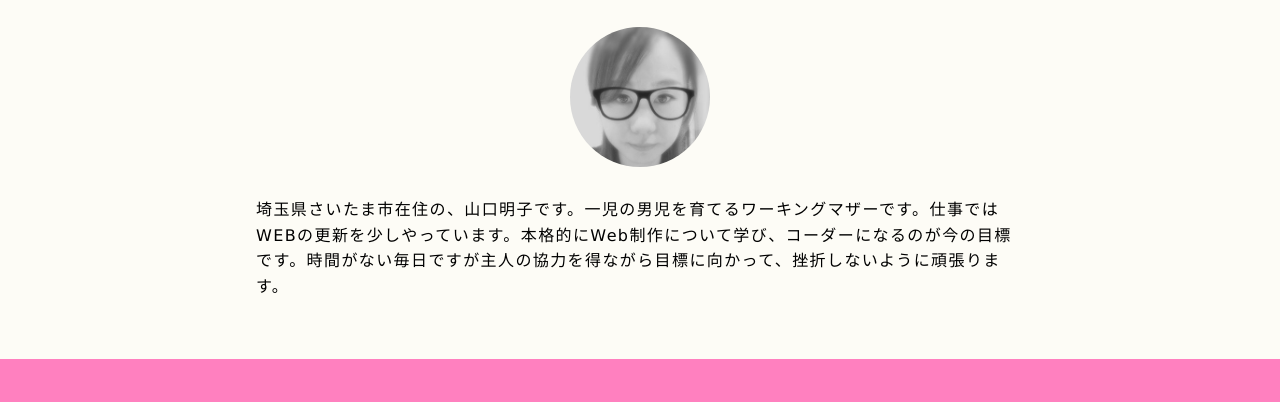
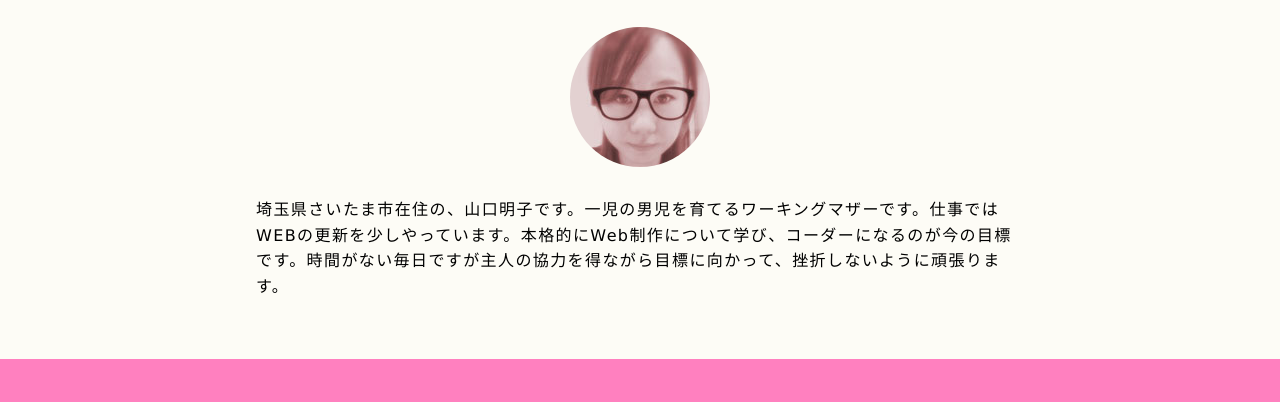
Before and after one commit to AkikoYamaguchi/AkikoYamaguchi.github.io, a plain HTML site: page index.html in a window 1280 px wide. Shown: the part 203-605 px from the top of the page. Drawn offline with nearby package versions, Linux system fonts and the light colour scheme.

Commit message:
photo_henkou

```diff
--- a/index.html
+++ b/index.html
@@ -18,7 +18,7 @@
             <div class="profile">
                 <h1 class="site-title abel uppercase text-center">Web Desiner<span>Akiko Yamaguchi</span></h1>
 
-                <img src="./images/photo.jpg" width="140" height="140" class="block-center profile-icon">
+                <img src="./images/akiko_photo.jpg" width="140" height="140" class="block-center profile-icon">
                 <p>埼玉県さいたま市在住の、山口明子です。一児の男児を育てるワーキングマザーです。仕事ではWEBの更新を少しやっています。本格的にWeb制作について学び、コーダーになるのが今の目標です。時間がない毎日ですが主人の協力を得ながら目標に向かって、挫折しないように頑張ります。</p>
             </div>
 
```
Also changed, not shown: images/akiko_photo.jpg (added).
